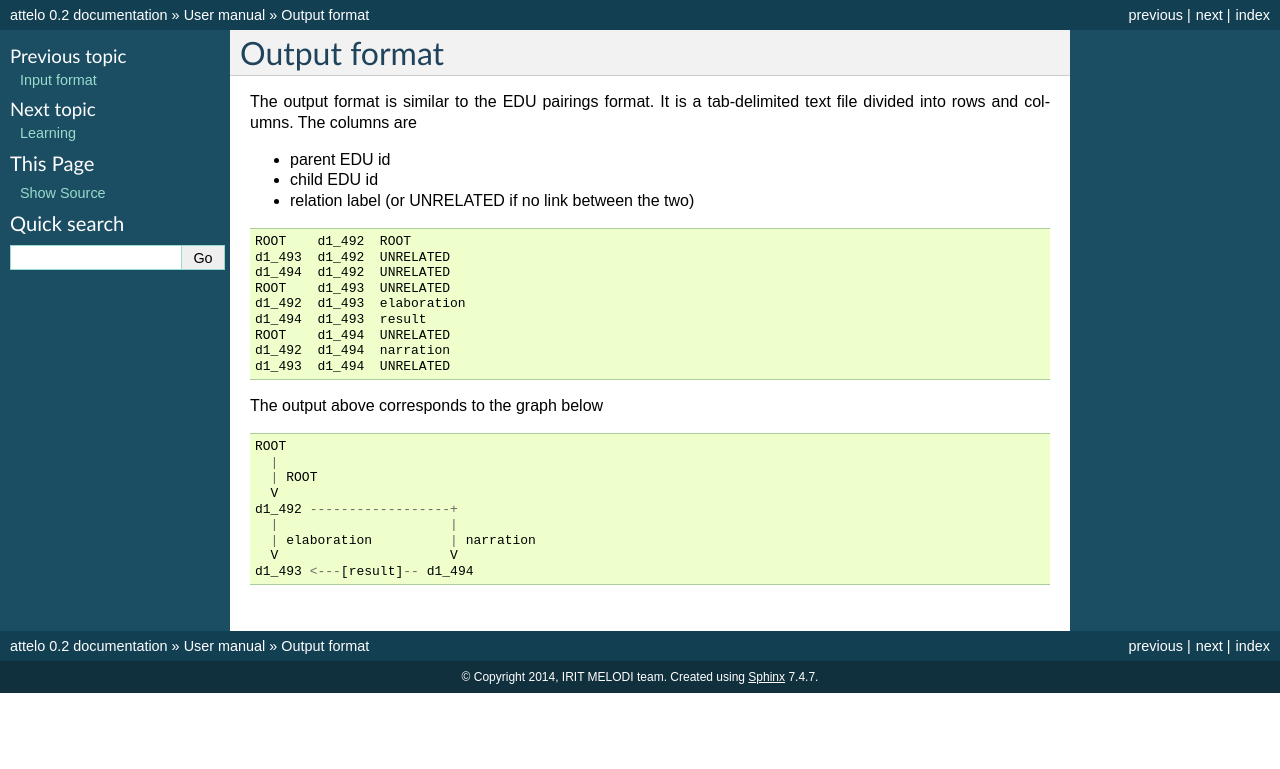
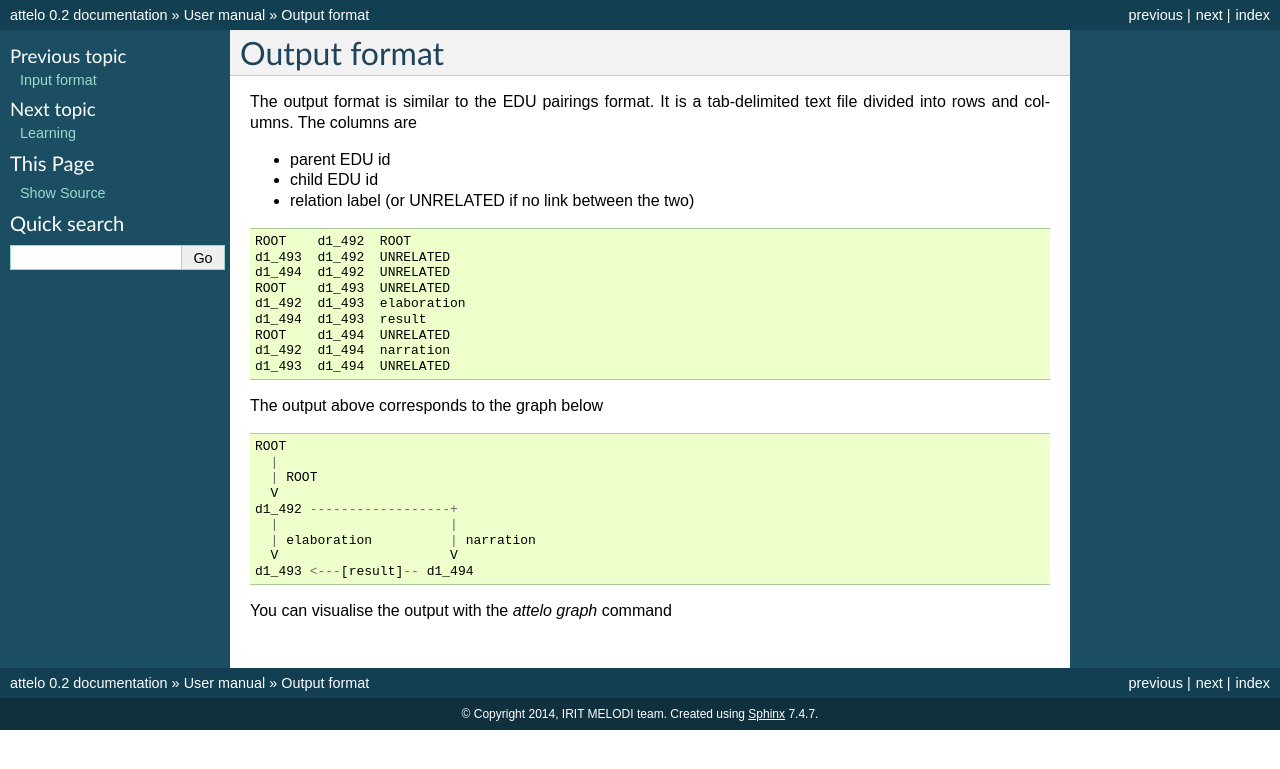
Before and after one commit to irit-melodi/attelo, a Sphinx documentation site: the page built from doc/output.rst, in a window 1280 px wide. Shown: the top 769 px of the page. Built offline with Sphinx 7.4.7, drawn with Linux system fonts in a browser that asks for light colours.

Commit message:
DOC mention attelo graph

```diff
--- a/doc/output.rst
+++ b/doc/output.rst
@@ -35,3 +35,6 @@ The output above corresponds to the graph below ::
                   | elaboration          | narration
                   V                      V
                 d1_493 <---[result]-- d1_494
+
+
+You can visualise the output with the `attelo graph` command
```
